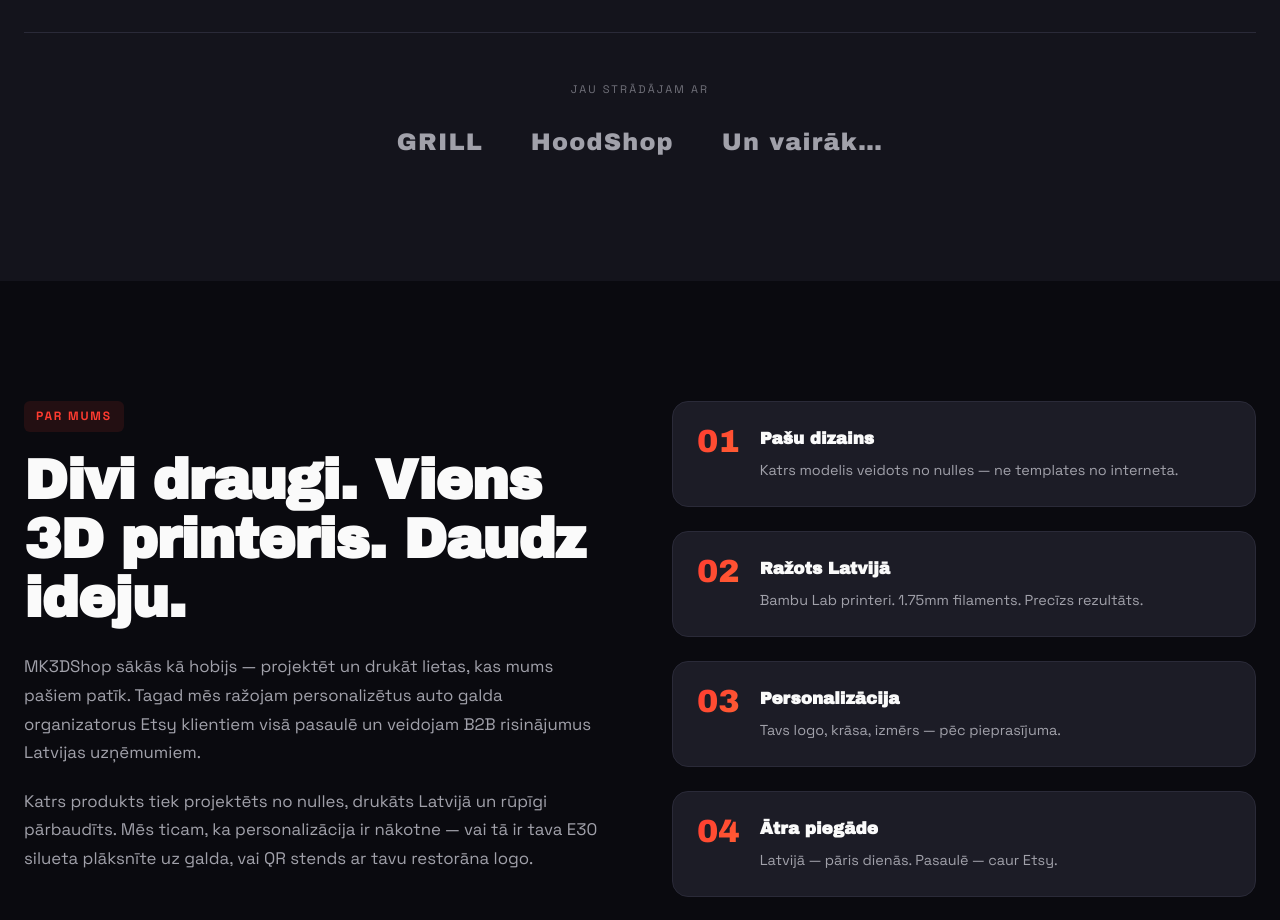
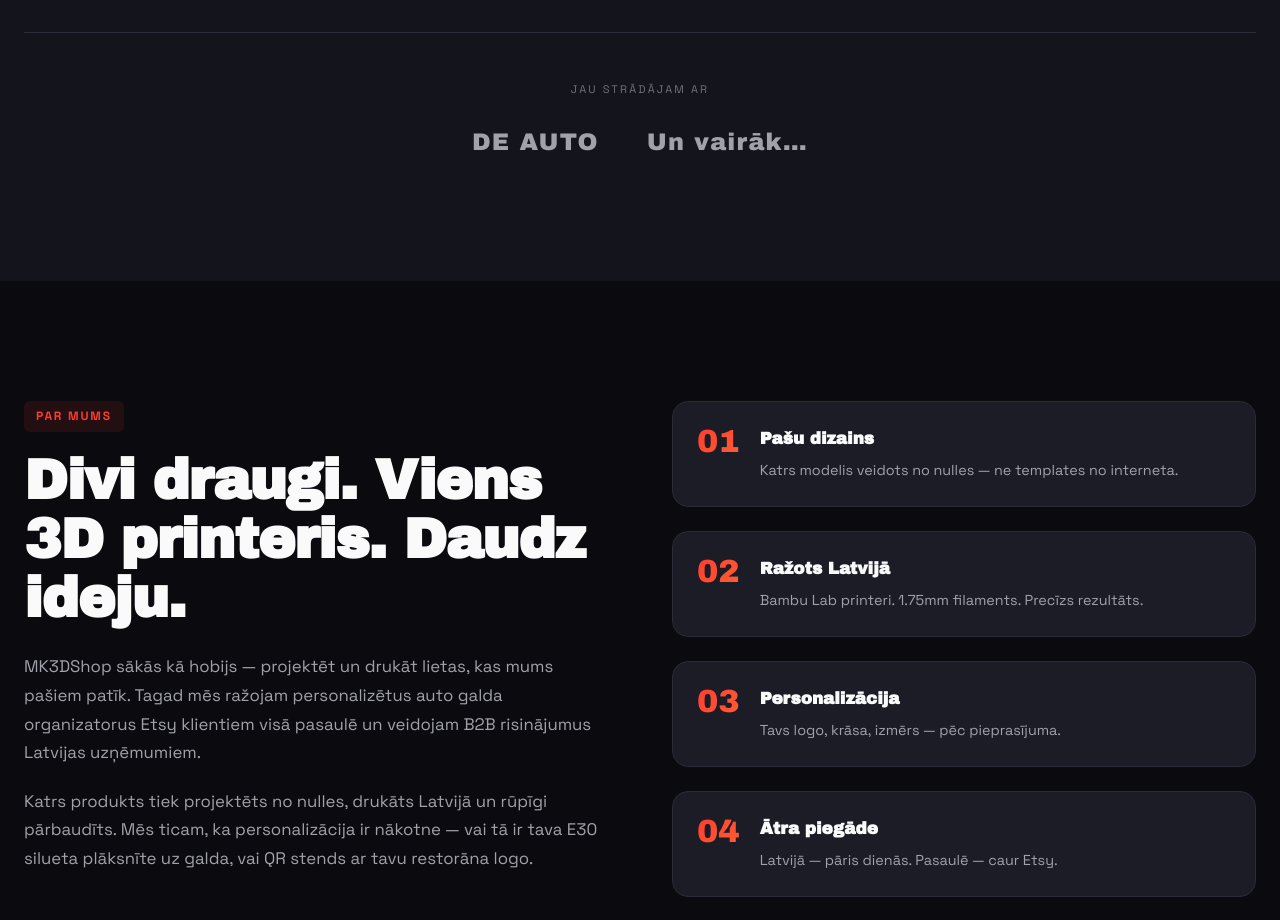
Before and after one commit to mkbizness123-hub/mk3dshop-site, a plain HTML site: page index.html in a window 1280 px wide. Shown: the part 3660-4580 px from the top of the page. Drawn offline with Linux system fonts and the light colour scheme.

Commit message:
Update B2B clients section: replace GRILL/HoodShop with DE AUTO
Co-Authored-By: Claude Opus 4.7 <noreply@anthropic.com>
Claude-Session: https://claude.ai/code/session_016Jyub4wGUBXdqZchgC8Cos

```diff
--- a/index.html
+++ b/index.html
@@ -299,8 +299,7 @@
       <div class="b2b-clients">
         <div class="clients-label" data-lv="JAU STRĀDĀJAM AR" data-en="ALREADY WORKING WITH">JAU STRĀDĀJAM AR</div>
         <div class="clients-list">
-          <div class="client-logo">GRILL</div>
-          <div class="client-logo">HoodShop</div>
+          <div class="client-logo">DE AUTO</div>
           <div class="client-logo" data-lv="Un vairāk…" data-en="And more…">Un vairāk…</div>
         </div>
       </div>
```
